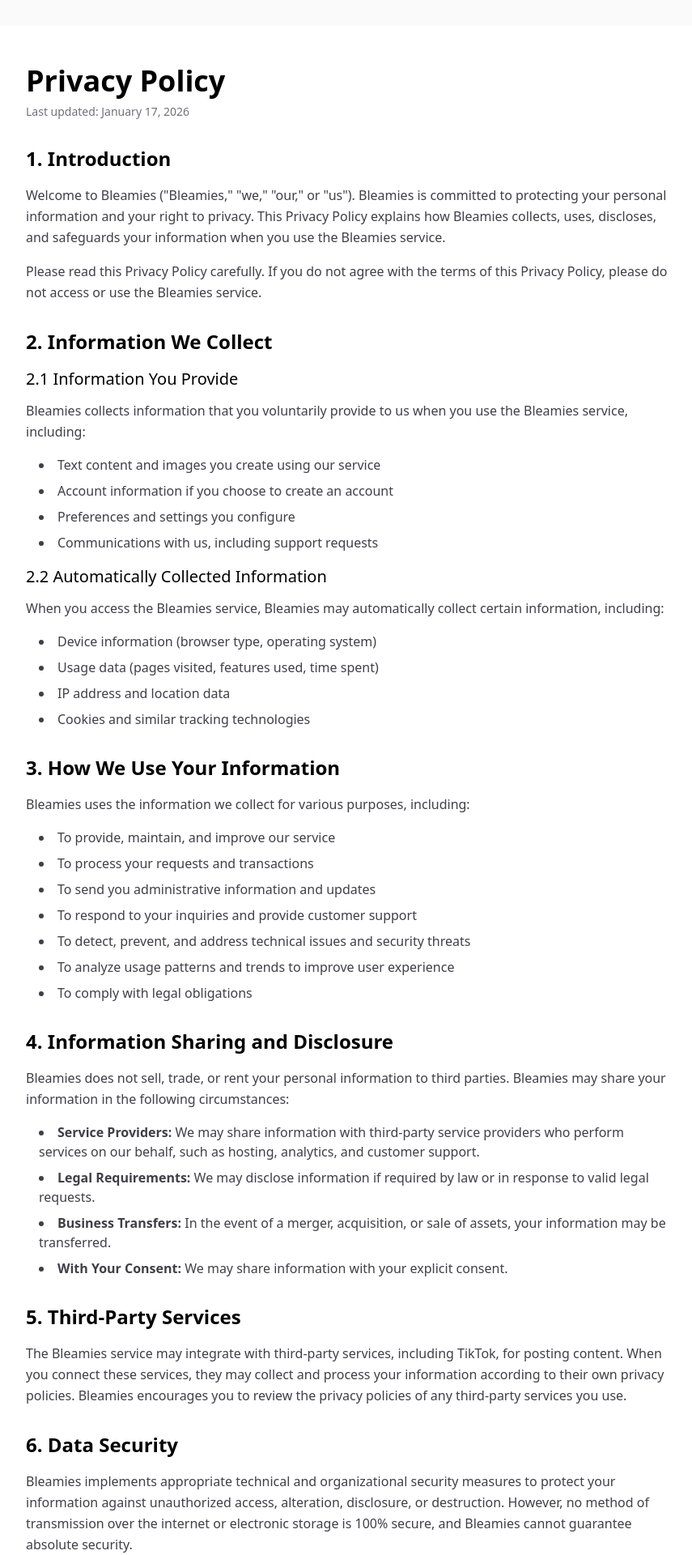
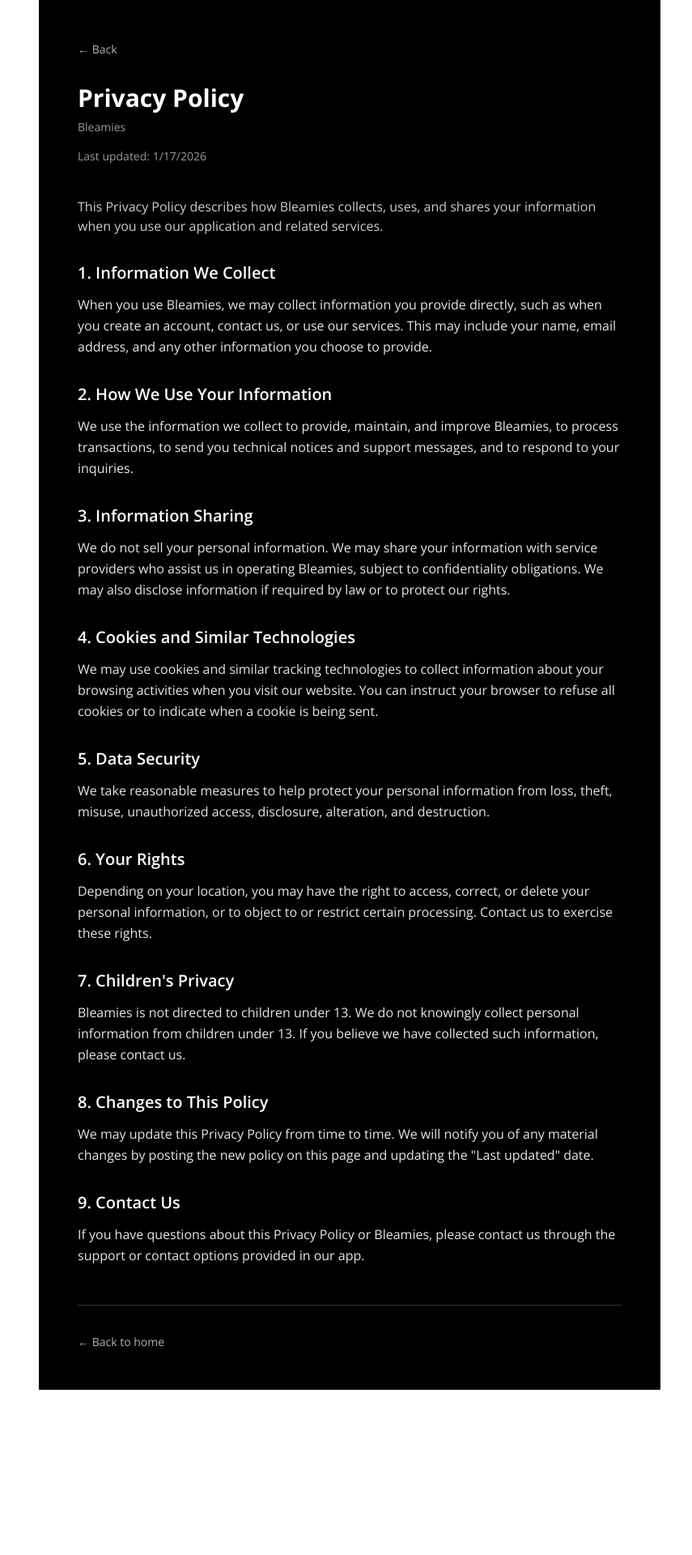
Before and after one commit to isaaclhy/imagetotiktok, a Next.js app: page /privacy in a window 1280 px wide. Shown: the top 1920 px of the page at 81% size, without its empty margins (208-1063 px from the left). After the commit the page ends 1716 px from the top, so only its background shows below. Built offline with nearby package versions, Linux system fonts and the light colour scheme.

Commit message:
add privacy terms and support

```diff
--- a/app/api/support/route.ts
+++ b/app/api/support/route.ts
@@ -4,14 +4,14 @@
 export async function POST(request: NextRequest) {
   try {
     const body = await request.json();
-    const { email, title, message } = body;
+    const { email, name, message } = body;
 
     // Validate required fields
-    if (!email || !title || !message) {
+    if (!email || !name || !message) {
       return NextResponse.json(
         {
           success: false,
-          message: 'Email, title, and message are required',
+          message: 'Email, name, and message are required',
         },
         { status: 400 }
       );
@@ -37,7 +37,7 @@
     // Insert the support request
     const result = await collection.insertOne({
       email,
-      title,
+      name,
       message,
       createdAt: new Date(),
       status: 'pending', // You can add status tracking if needed
--- a/app/privacy/page.tsx
+++ b/app/privacy/page.tsx
@@ -1,161 +1,107 @@
+import Link from 'next/link';
+
+export const metadata = {
+  title: 'Privacy Policy - Bleamies',
+  description: 'Privacy policy for Bleamies',
+};
+
 export default function PrivacyPage() {
   return (
-    <div className="min-h-screen bg-zinc-50 font-sans dark:bg-black p-8">
-      <div className="max-w-4xl mx-auto">
-        <div className="bg-white dark:bg-zinc-900 rounded-2xl shadow-lg p-8 md:p-12">
-          <h1 className="text-4xl font-bold text-black dark:text-zinc-50 mb-2">
-            Privacy Policy
-          </h1>
-          <p className="text-sm text-zinc-500 dark:text-zinc-400 mb-8">
-            Last updated: {new Date().toLocaleDateString('en-US', { year: 'numeric', month: 'long', day: 'numeric' })}
+    <div
+      className="min-h-screen p-6 md:p-12 max-w-3xl mx-auto"
+      style={{
+        backgroundColor: '#000000',
+        color: '#ffffff',
+        fontFamily: 'var(--font-open-sans), Open Sans, sans-serif',
+      }}
+    >
+      <Link
+        href="/"
+        className="inline-block text-white/70 hover:text-white text-sm mb-8 transition-colors"
+      >
+        ← Back
+      </Link>
+
+      <h1 className="text-3xl font-bold mb-2">Privacy Policy</h1>
+      <p className="text-white/60 text-sm mb-4">Bleamies</p>
+      <p className="text-white/60 text-sm mb-10">Last updated: {new Date().toLocaleDateString('en-US')}</p>
+
+      <p className="text-white/80 mb-8">
+        This Privacy Policy describes how Bleamies collects, uses, and shares your information when you use our application and related services.
       </p>
 
-          <div className="space-y-8 text-zinc-700 dark:text-zinc-300">
+      <div className="space-y-8 text-white/90 leading-relaxed">
         <section>
-              <h2 className="text-2xl font-semibold text-black dark:text-zinc-50 mb-4">
-                1. Introduction
-              </h2>
-              <p className="mb-4 leading-relaxed">
-                Welcome to Bleamies ("Bleamies," "we," "our," or "us"). Bleamies is committed to protecting your personal information and your right to privacy. This Privacy Policy explains how Bleamies collects, uses, discloses, and safeguards your information when you use the Bleamies service.
-              </p>
-              <p className="leading-relaxed">
-                Please read this Privacy Policy carefully. If you do not agree with the terms of this Privacy Policy, please do not access or use the Bleamies service.
+          <h2 className="text-xl font-semibold text-white mb-3">1. Information We Collect</h2>
+          <p>
+            When you use Bleamies, we may collect information you provide directly, such as when you create an account, contact us, or use our services. This may include your name, email address, and any other information you choose to provide.
           </p>
         </section>
 
         <section>
-              <h2 className="text-2xl font-semibold text-black dark:text-zinc-50 mb-4">
-                2. Information We Collect
-              </h2>
-              <h3 className="text-xl font-medium text-black dark:text-zinc-50 mb-3 mt-4">
-                2.1 Information You Provide
-              </h3>
-              <p className="mb-4 leading-relaxed">
-                Bleamies collects information that you voluntarily provide to us when you use the Bleamies service, including:
-              </p>
-              <ul className="list-disc list-inside space-y-2 mb-4 ml-4">
-                <li>Text content and images you create using our service</li>
-                <li>Account information if you choose to create an account</li>
-                <li>Preferences and settings you configure</li>
-                <li>Communications with us, including support requests</li>
-              </ul>
-
-              <h3 className="text-xl font-medium text-black dark:text-zinc-50 mb-3 mt-4">
-                2.2 Automatically Collected Information
-              </h3>
-              <p className="mb-4 leading-relaxed">
-                When you access the Bleamies service, Bleamies may automatically collect certain information, including:
-              </p>
-              <ul className="list-disc list-inside space-y-2 mb-4 ml-4">
-                <li>Device information (browser type, operating system)</li>
-                <li>Usage data (pages visited, features used, time spent)</li>
-                <li>IP address and location data</li>
-                <li>Cookies and similar tracking technologies</li>
-              </ul>
-            </section>
-
-            <section>
-              <h2 className="text-2xl font-semibold text-black dark:text-zinc-50 mb-4">
-                3. How We Use Your Information
-              </h2>
-              <p className="mb-4 leading-relaxed">
-                Bleamies uses the information we collect for various purposes, including:
-              </p>
-              <ul className="list-disc list-inside space-y-2 mb-4 ml-4">
-                <li>To provide, maintain, and improve our service</li>
-                <li>To process your requests and transactions</li>
-                <li>To send you administrative information and updates</li>
-                <li>To respond to your inquiries and provide customer support</li>
-                <li>To detect, prevent, and address technical issues and security threats</li>
-                <li>To analyze usage patterns and trends to improve user experience</li>
-                <li>To comply with legal obligations</li>
-              </ul>
-            </section>
-
-            <section>
-              <h2 className="text-2xl font-semibold text-black dark:text-zinc-50 mb-4">
-                4. Information Sharing and Disclosure
-              </h2>
-              <p className="mb-4 leading-relaxed">
-                Bleamies does not sell, trade, or rent your personal information to third parties. Bleamies may share your information in the following circumstances:
-              </p>
-              <ul className="list-disc list-inside space-y-2 mb-4 ml-4">
-                <li><strong>Service Providers:</strong> We may share information with third-party service providers who perform services on our behalf, such as hosting, analytics, and customer support.</li>
-                <li><strong>Legal Requirements:</strong> We may disclose information if required by law or in response to valid legal requests.</li>
-                <li><strong>Business Transfers:</strong> In the event of a merger, acquisition, or sale of assets, your information may be transferred.</li>
-                <li><strong>With Your Consent:</strong> We may share information with your explicit consent.</li>
-              </ul>
-            </section>
-
-            <section>
-              <h2 className="text-2xl font-semibold text-black dark:text-zinc-50 mb-4">
-                5. Third-Party Services
-              </h2>
-              <p className="mb-4 leading-relaxed">
-                The Bleamies service may integrate with third-party services, including TikTok, for posting content. When you connect these services, they may collect and process your information according to their own privacy policies. Bleamies encourages you to review the privacy policies of any third-party services you use.
+          <h2 className="text-xl font-semibold text-white mb-3">2. How We Use Your Information</h2>
+          <p>
+            We use the information we collect to provide, maintain, and improve Bleamies, to process transactions, to send you technical notices and support messages, and to respond to your inquiries.
           </p>
         </section>
 
         <section>
-              <h2 className="text-2xl font-semibold text-black dark:text-zinc-50 mb-4">
-                6. Data Security
-              </h2>
-              <p className="mb-4 leading-relaxed">
-                Bleamies implements appropriate technical and organizational security measures to protect your information against unauthorized access, alteration, disclosure, or destruction. However, no method of transmission over the internet or electronic storage is 100% secure, and Bleamies cannot guarantee absolute security.
+          <h2 className="text-xl font-semibold text-white mb-3">3. Information Sharing</h2>
+          <p>
+            We do not sell your personal information. We may share your information with service providers who assist us in operating Bleamies, subject to confidentiality obligations. We may also disclose information if required by law or to protect our rights.
           </p>
         </section>
 
         <section>
-              <h2 className="text-2xl font-semibold text-black dark:text-zinc-50 mb-4">
-                7. Your Rights and Choices
-              </h2>
-              <p className="mb-4 leading-relaxed">
-                Depending on your location, you may have certain rights regarding your personal information, including:
-              </p>
-              <ul className="list-disc list-inside space-y-2 mb-4 ml-4">
-                <li>The right to access your personal information</li>
-                <li>The right to correct inaccurate information</li>
-                <li>The right to delete your information</li>
-                <li>The right to restrict or object to processing</li>
-                <li>The right to data portability</li>
-                <li>The right to withdraw consent</li>
-              </ul>
-              <p className="leading-relaxed">
-                To exercise these rights, please contact Bleamies using the information provided in the "Contact Us" section below.
+          <h2 className="text-xl font-semibold text-white mb-3">4. Cookies and Similar Technologies</h2>
+          <p>
+            We may use cookies and similar tracking technologies to collect information about your browsing activities when you visit our website. You can instruct your browser to refuse all cookies or to indicate when a cookie is being sent.
           </p>
         </section>
 
         <section>
-              <h2 className="text-2xl font-semibold text-black dark:text-zinc-50 mb-4">
-                8. Data Retention
-              </h2>
-              <p className="mb-4 leading-relaxed">
-                Bleamies retains your personal information only for as long as necessary to fulfill the purposes outlined in this Privacy Policy, unless a longer retention period is required or permitted by law.
+          <h2 className="text-xl font-semibold text-white mb-3">5. Data Security</h2>
+          <p>
+            We take reasonable measures to help protect your personal information from loss, theft, misuse, unauthorized access, disclosure, alteration, and destruction.
           </p>
         </section>
 
         <section>
-              <h2 className="text-2xl font-semibold text-black dark:text-zinc-50 mb-4">
-                9. Children's Privacy
-              </h2>
-              <p className="mb-4 leading-relaxed">
-                The Bleamies service is not intended for children under the age of 13. Bleamies does not knowingly collect personal information from children under 13. If you become aware that a child has provided Bleamies with personal information, please contact us, and Bleamies will take steps to delete such information.
+          <h2 className="text-xl font-semibold text-white mb-3">6. Your Rights</h2>
+          <p>
+            Depending on your location, you may have the right to access, correct, or delete your personal information, or to object to or restrict certain processing. Contact us to exercise these rights.
           </p>
         </section>
 
         <section>
-              <h2 className="text-2xl font-semibold text-black dark:text-zinc-50 mb-4">
-                10. Changes to This Privacy Policy
-              </h2>
-              <p className="mb-4 leading-relaxed">
-                Bleamies may update this Privacy Policy from time to time. Bleamies will notify you of any changes by posting the new Privacy Policy on this page and updating the "Last updated" date. You are advised to review this Privacy Policy periodically for any changes.
+          <h2 className="text-xl font-semibold text-white mb-3">7. Children&apos;s Privacy</h2>
+          <p>
+            Bleamies is not directed to children under 13. We do not knowingly collect personal information from children under 13. If you believe we have collected such information, please contact us.
           </p>
-              <p className="leading-relaxed">
-                <strong>Contact Information:</strong> If you have any questions about this Privacy Policy, please contact Bleamies.
+        </section>
+
+        <section>
+          <h2 className="text-xl font-semibold text-white mb-3">8. Changes to This Policy</h2>
+          <p>
+            We may update this Privacy Policy from time to time. We will notify you of any material changes by posting the new policy on this page and updating the &quot;Last updated&quot; date.
+          </p>
+        </section>
+
+        <section>
+          <h2 className="text-xl font-semibold text-white mb-3">9. Contact Us</h2>
+          <p>
+            If you have questions about this Privacy Policy or Bleamies, please contact us through the support or contact options provided in our app.
           </p>
         </section>
       </div>
-        </div>
+
+      <div className="mt-12 pt-8 border-t border-white/20">
+        <Link
+          href="/"
+          className="inline-block text-white/70 hover:text-white text-sm transition-colors"
+        >
+          ← Back to home
+        </Link>
       </div>
     </div>
   );
--- a/app/support/page.tsx
+++ b/app/support/page.tsx
@@ -1,10 +1,11 @@
 'use client';
 
+import Link from 'next/link';
 import { useState } from 'react';
 
 export default function SupportPage() {
   const [email, setEmail] = useState('');
-  const [title, setTitle] = useState('');
+  const [name, setName] = useState('');
   const [message, setMessage] = useState('');
   const [isSubmitting, setIsSubmitting] = useState(false);
   const [submitStatus, setSubmitStatus] = useState<{ type: 'success' | 'error' | null; message: string }>({ type: null, message: '' });
@@ -12,7 +13,7 @@
   const handleSubmit = async (e: React.FormEvent) => {
     e.preventDefault();
 
-    if (!email || !title || !message) {
+    if (!email || !name || !message) {
       setSubmitStatus({ type: 'error', message: 'Please fill in all fields' });
       return;
     }
@@ -26,7 +27,7 @@
         headers: {
           'Content-Type': 'application/json',
         },
-        body: JSON.stringify({ email, title, message }),
+        body: JSON.stringify({ email, name, message }),
       });
 
       const data = await response.json();
@@ -34,7 +35,7 @@
       if (response.ok && data.success) {
         setSubmitStatus({ type: 'success', message: 'Thank you! Your message has been sent successfully.' });
         setEmail('');
-        setTitle('');
+        setName('');
         setMessage('');
       } else {
         setSubmitStatus({ type: 'error', message: data.message || 'Failed to send message. Please try again.' });
@@ -49,6 +50,9 @@
   return (
     <div className="min-h-screen bg-zinc-50 font-sans dark:bg-black p-8">
       <div className="max-w-2xl mx-auto">
+        <Link href="/" className="inline-block text-zinc-500 hover:text-zinc-700 dark:text-zinc-400 dark:hover:text-zinc-200 text-sm mb-6 transition-colors">
+          ← Back
+        </Link>
         <div className="bg-white dark:bg-zinc-900 rounded-2xl shadow-lg p-8 md:p-12">
           <h1 className="text-4xl font-bold text-black dark:text-zinc-50 mb-2">
             Contact Support
@@ -74,16 +78,16 @@
             </div>
 
             <div>
-              <label htmlFor="title" className="block text-sm font-medium text-black dark:text-zinc-50 mb-2">
-                Subject
+              <label htmlFor="name" className="block text-sm font-medium text-black dark:text-zinc-50 mb-2">
+                Name
               </label>
               <input
                 type="text"
-                id="title"
-                value={title}
-                onChange={(e) => setTitle(e.target.value)}
+                id="name"
+                value={name}
+                onChange={(e) => setName(e.target.value)}
                 className="w-full px-4 py-3 rounded-lg border border-zinc-300 dark:border-zinc-700 bg-white dark:bg-zinc-800 text-black dark:text-zinc-50 focus:outline-none focus:ring-2 focus:ring-purple-500 focus:border-transparent"
-                placeholder="What is your message about?"
+                placeholder="Your name"
                 required
               />
             </div>
--- a/middleware.ts
+++ b/middleware.ts
@@ -2,11 +2,12 @@
 
 const AUTH_COOKIE = 'app_auth';
 
-// Routes that do NOT require password (Spill It page and auth flow)
-const PUBLIC_PATHS = ['/spill-it', '/password', '/api/auth'];
-
+// Routes that do NOT require password
 function isPublicPath(pathname: string): boolean {
   if (pathname.startsWith('/spill-it')) return true;
+  if (pathname.startsWith('/privacy')) return true;
+  if (pathname.startsWith('/terms')) return true;
+  if (pathname.startsWith('/support')) return true;
   if (pathname === '/password') return true;
   if (pathname.startsWith('/api/auth')) return true;
   return false;
```
Lines whose indentation alone changed are shown as unchanged.
